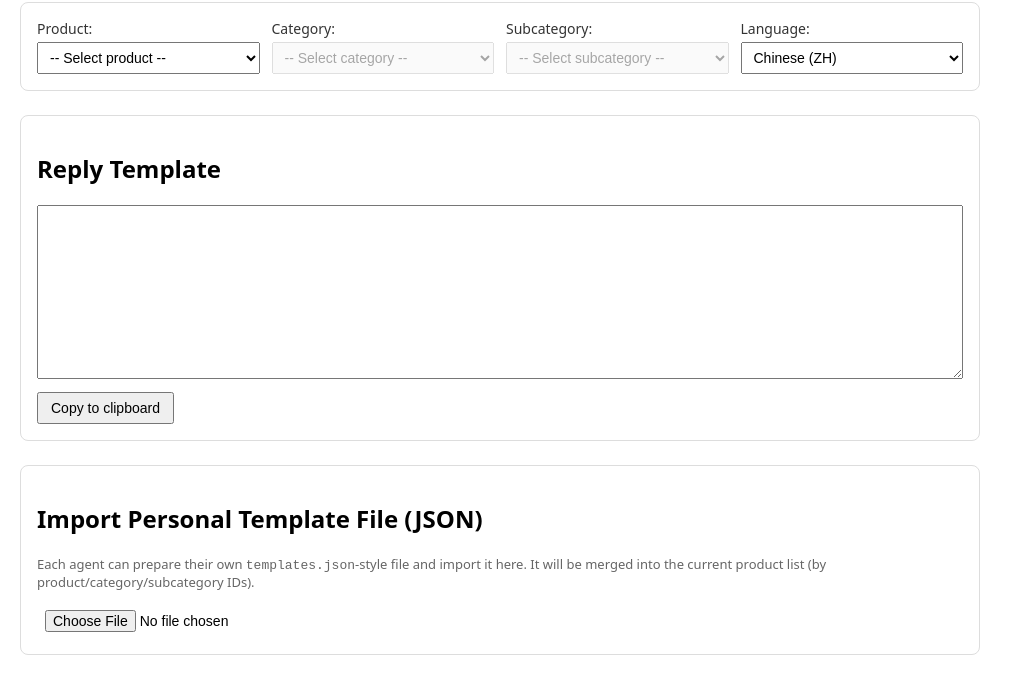
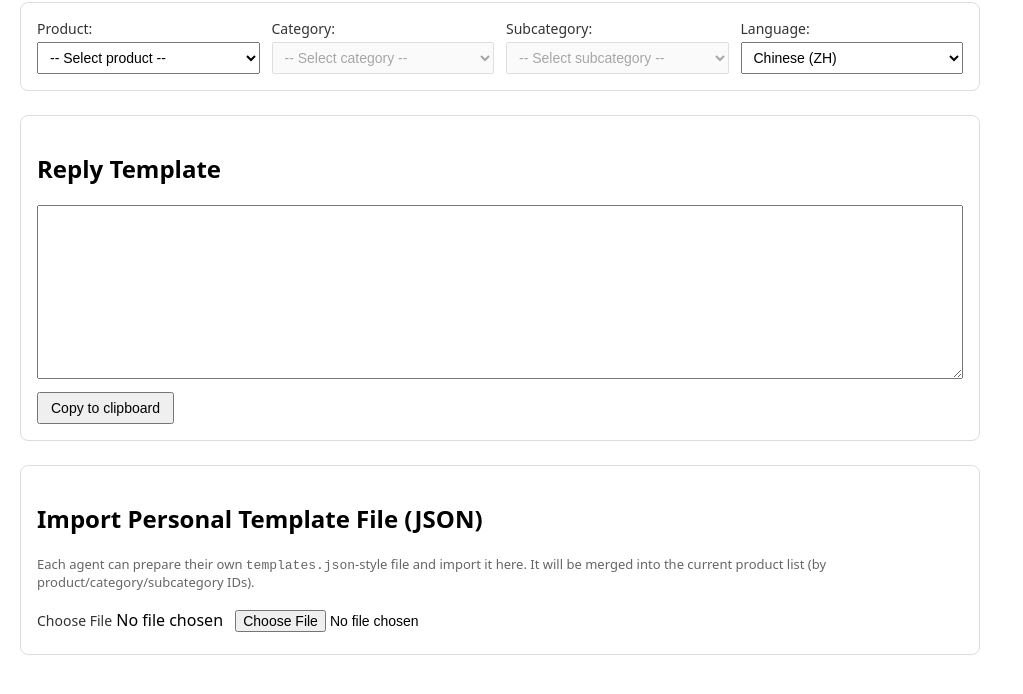
Before and after one commit to omarchang1019/cs-reply-library, a plain HTML site: page index.html in a window 1280 px wide. Shown: the part 78-772 px from the top of the page, without its empty margins (0-1023 px from the left). Drawn offline with Linux system fonts and the light colour scheme.

Commit message:
Update index.html

```diff
--- a/index.html
+++ b/index.html
@@ -53,7 +53,12 @@
     Each agent can prepare their own <code>templates.json</code>-style file and import it here.
     It will be merged into the current product list (by product/category/subcategory IDs).
   </p>
+
+  <div class="file-input-wrapper">
+    <label for="importFile" class="file-label">Choose File</label>
+    <span id="fileName">No file chosen</span>
     <input type="file" id="importFile" accept=".json" />
+  </div>
 </section>
 
   <script src="main.js"></script>
```
Lines whose indentation alone changed are shown as unchanged.
